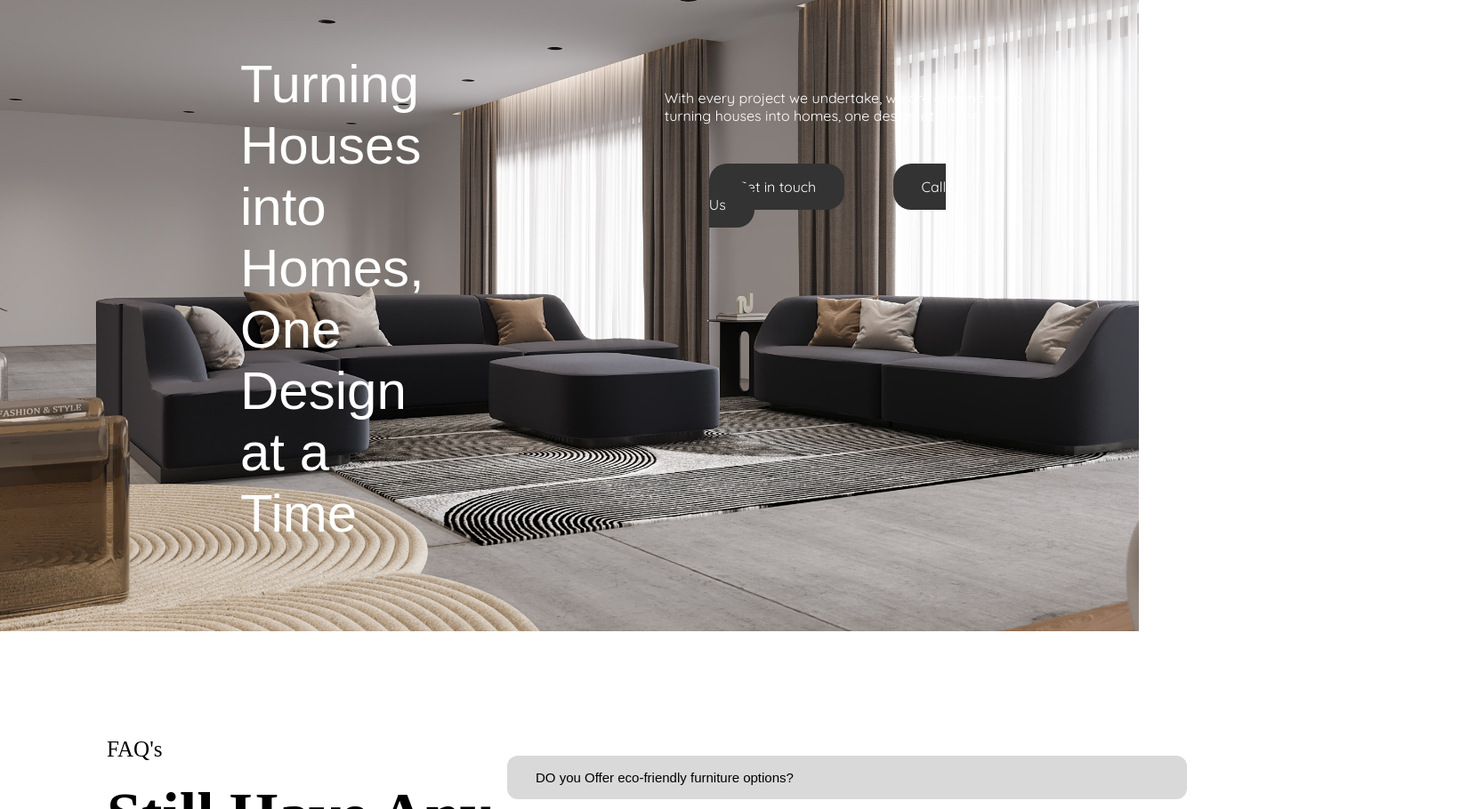
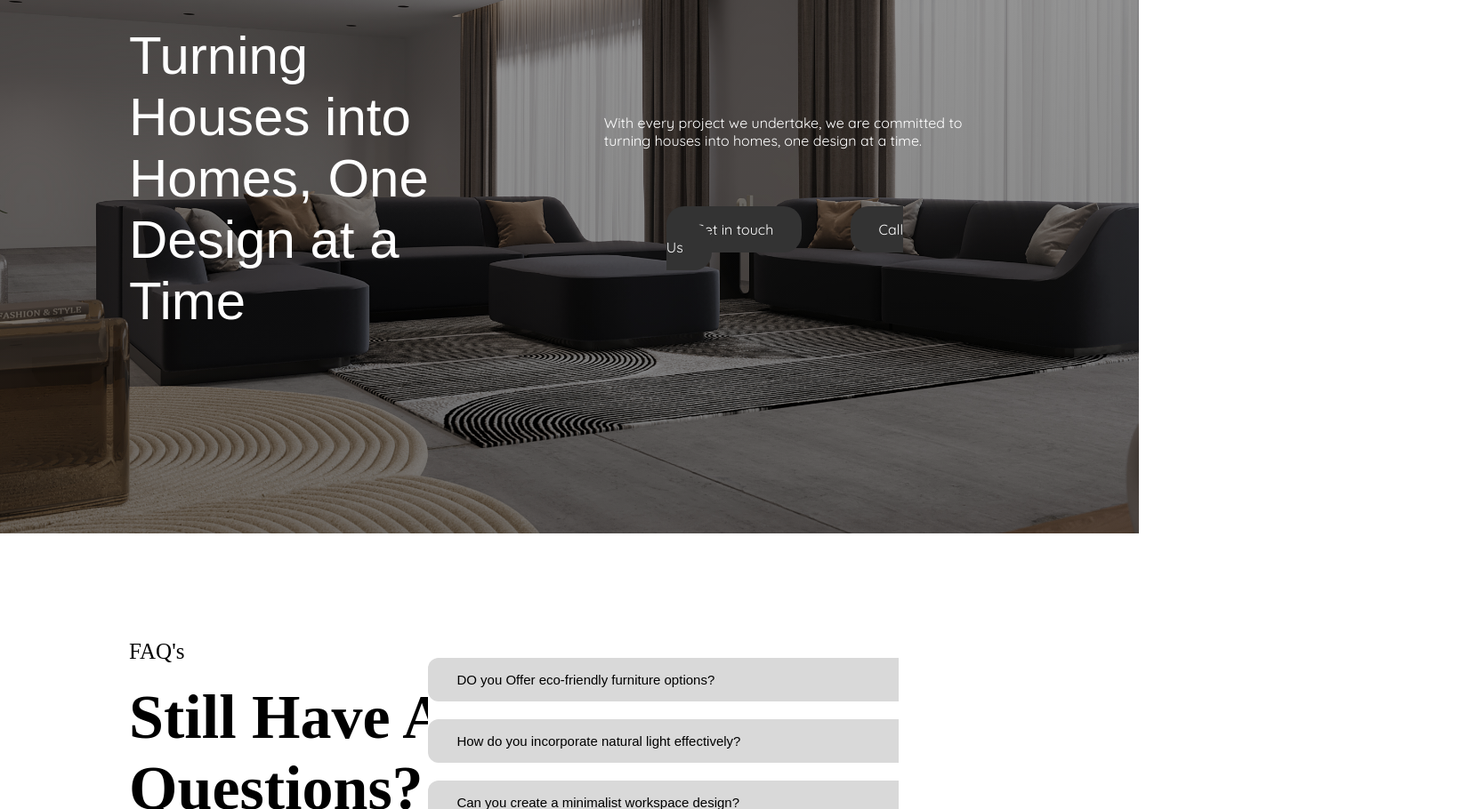
Before and after one commit to hitu0711/cv-01, a plain HTML site: page index.html in a window 1280 px wide. Shown: the part 3148-4058 px from the top of the page at 89% size, 1660 px wide, since content can reach past the window. Drawn offline with nearby package versions, Linux system fonts and the light colour scheme; a web font is replaced by a local one.

Commit message:
Add files via upload

```diff
--- a/style.css
+++ b/style.css
@@ -5,7 +5,7 @@
 body {
 
     margin: 0%;
-
+  display: block;
     padding: 0%;
 
 
@@ -15,6 +15,7 @@ body {
   * {
     margin: 0%;
     padding: 0%;
+    overflow-x: hidden;
 
   }
 
@@ -56,6 +57,7 @@ body {
     padding: 26px;
     color: black;
 
+
   }
 
   .nav-link a:hover {
@@ -63,6 +65,9 @@ body {
     text-decoration: none;
 
 
+  }
+  .nav-toggle{
+    display: none;
   }
 
   .contect-button {
@@ -439,12 +444,13 @@ img {
 
   .five-sec {
     height: 100vh;
-  margin-top:  100px;
+    align-content: center;
+    /* margin-top:  100px; */
     position: relative;
+    /* background-image: url(img/Living\ view\ 3\ op\ 2.jpg); */
+    background: linear-gradient(rgba(0.4,0.4,0.4,0.4),rgba(0.5,0.5,0.6,0.5)),url(img/Living\ view\ 3\ op\ 2.jpg);
     background-size: cover;
-
-  background-image: url(img/Living\ view\ 3\ op\ 2.jpg);
-
+    /* margin-top: 200px; */
 
   }
 
@@ -453,16 +459,16 @@ img {
 
     display: flex;
     margin: 0 120px;
+    padding: 25px;
   }
 
 
   .collun-5{
   margin-left:    120px;
-margin-top: 190px;
+  margin-top: 100px;
 
   font-family: "Quicksand", sans-serif;
     font-optical-sizing: auto;
-  gap: 50px;
     font-style: normal;
     color: white;
 
@@ -474,8 +480,8 @@ font-family: "Quicksand", sans-serif;
   .text-contect h1{
 
   font-size: 60px;
-width: 30%;
-margin: 150px;
+  width:70%;
+  /* margin: 1; */
   font-family: "Parkinsans", sans-serif;
   font-optical-sizing: auto;
   font-weight: 200;
@@ -519,6 +525,9 @@ transition: all 300ms;
     background-color: #d9d9d9;
   color: #333;
   }
+  .five-sec .button{
+    padding: 20px;
+  }
 
 
   .six-sec{
@@ -534,6 +543,9 @@ color: #333;
   .six-sec .six-one p{
     font-size: 25px;
     margin-bottom: 20px;
+  }
+  .six-sec .six-one {
+    padding: 25px;
   }
 
   .six-sec .six-one h2{
@@ -559,6 +571,7 @@ margin-top: 25px;
   padding: 1rem 2rem;
   transition: all 300ms;
   border-radius: 35px;
+
   }
   .six-one button:hover{
     transform: scale(1.1);
@@ -579,7 +592,7 @@ font-size: 15px;
   }
 
   .seven-sec{
-height: 70vh;
+  /* height: 70vh; */
   background-color: #9e9e9e;
   display: flex;
   align-items: center;
@@ -608,6 +621,9 @@ align-items: center;
     width: 70%;
     font-family: "Lexend Deca", serif;
     font-weight: 400;
+  }
+  .media{
+    padding: 15px;
   }
 
   .media h3{
```
Lines whose indentation alone changed are shown as unchanged.
